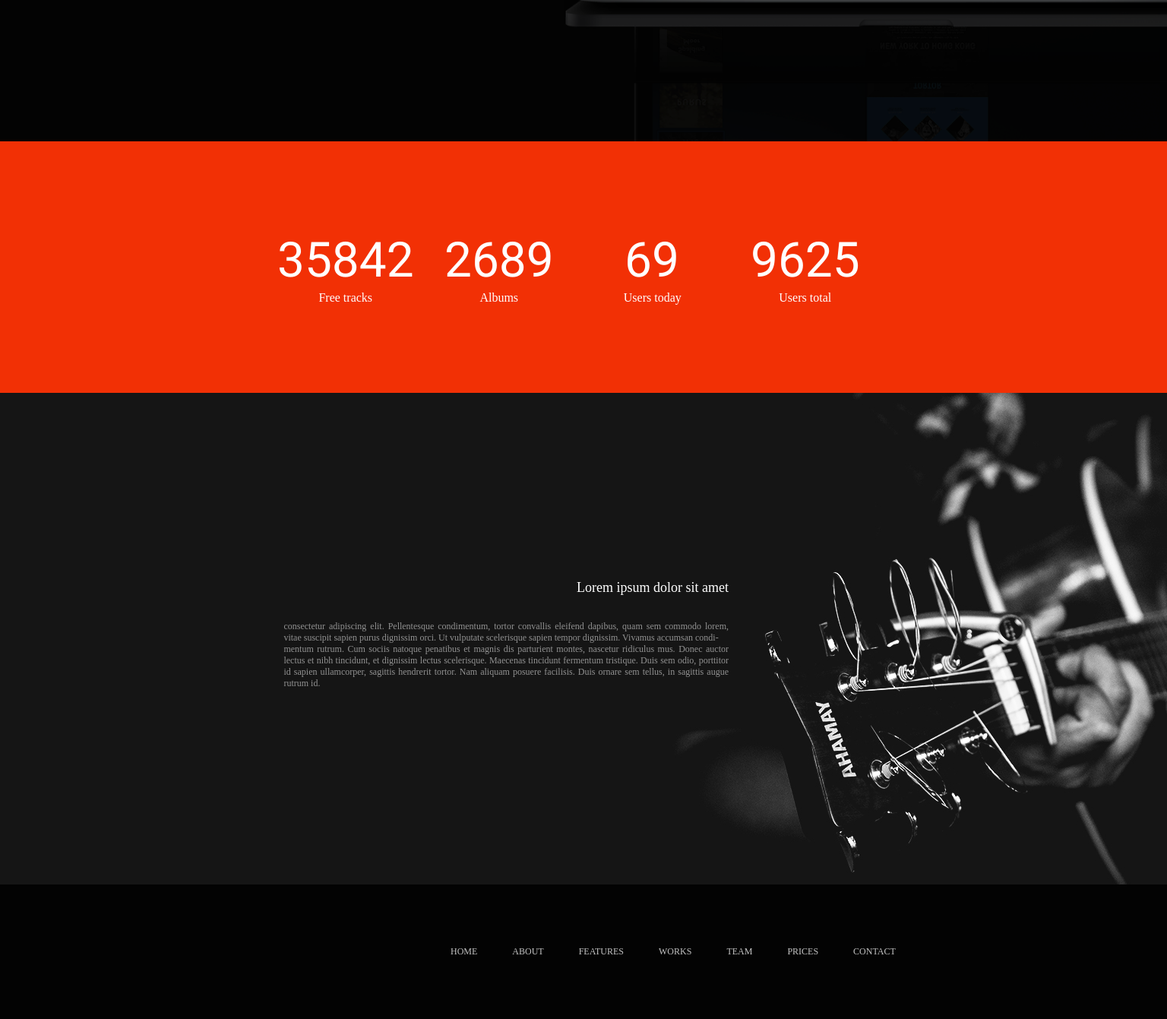
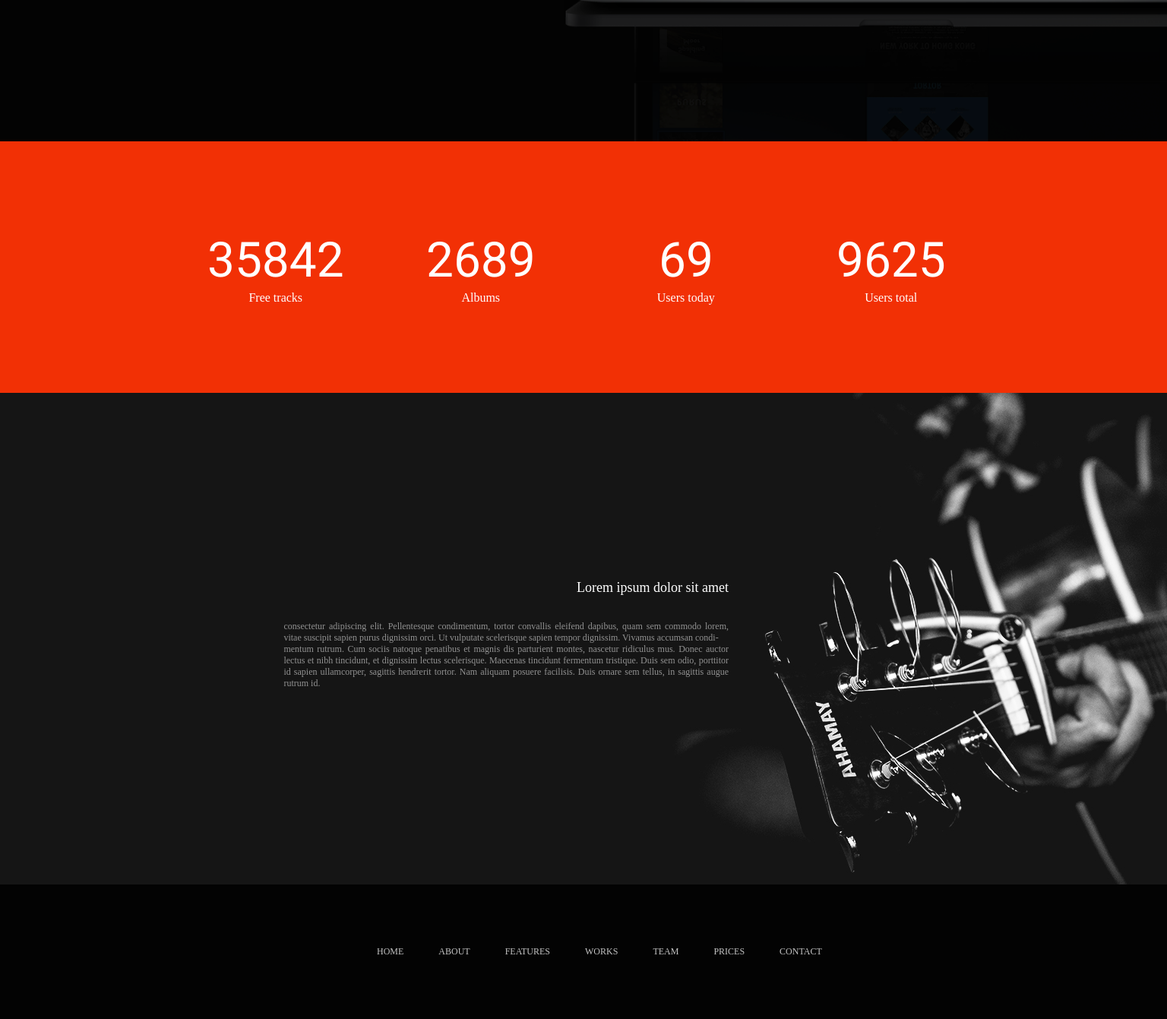
Before and after one commit to LEON-coder/Freedom_music, a plain HTML site: page src/app/index.html in a window 1536 px wide. Shown: the part 1646-2987 px from the top of the page at 76% size. Drawn offline with Linux system fonts and the light colour scheme.

Commit message:
--- Auto-Git Commit ---

```diff
--- a/src/app/style.css
+++ b/src/app/style.css
@@ -718,7 +718,6 @@ body {
         width: 370px;
         justify-content: space-between;
     }
-
     .header-block__link-start {
         font-size: 11px;
         font-family: "HelveticaNeueCyr";
@@ -866,23 +865,13 @@ body {
         margin-left: auto;
         margin-right: auto;
     }
-
     .arrow-slider__block {
-
         width: 100%;
-
         display: flex;
-
         justify-content: space-between;
-
         margin-bottom: 80px;
     }
-
-.arrow-slider__block img {
-
-}
-
-
+    .arrow-slider__block img {}
     .header-block__welcome_text {
         margin-bottom: 20px;
         width: 429px;
@@ -923,8 +912,6 @@ margin-bottom: 80px;
         width: 100%;
         justify-content: center;
     }
-
-
     .header-block__link-start {
         font-size: 11px;
         font-family: "HelveticaNeueCyr";
@@ -955,12 +942,10 @@ margin-bottom: 80px;
         margin-top: 50px;
         margin-left: 0px;
     }
-
     .Block-about-us__right-block img {
         width: 60%;
         margin-left: 210px;
     }
-
     .number {
         font-size: 36pt;
         font-family: "Roboto";
@@ -972,15 +957,12 @@ margin-bottom: 80px;
         -ms-transform: matrix( 1.000339453788, 0, 0, 0.99905392620624, 0, 0);
         z-index: 56;
     }
-
     .margin-left {
         margin-left: 0px;
     }
-
     .margin-right {
         margin-right: 0;
     }
-
     .Guitar-block {
         display: flex;
         width: 100%;
@@ -1001,8 +983,6 @@ margin-bottom: 80px;
         margin-top: 0;
         margin-left: 0;
     }
-
-
     .Guitar-block__describe--text {
         font-size: 12px;
         font-family: "HelveticaNeueCyr";
@@ -1012,7 +992,6 @@ margin-bottom: 80px;
         margin-top: 33px;
         width: 100%;
     }
-
     .footer {
         display: flex;
         height: 190px;
@@ -1020,8 +999,6 @@ margin-bottom: 80px;
         background-color: #030303;
         justify-content: center;
     }
-
-
     .footer__list {
         display: flex;
         align-items: center;
@@ -1077,13 +1054,11 @@ margin-bottom: 80px;
     .header-block__welcome_music {
         font-size: 60px;
     }
-
     .arrow-slider__block {
         width: 100%;
         display: flex;
         justify-content: space-between;
         margin-bottom: 80px;
-
     }
     .header-block__information {
         font-size: 14px;
@@ -1106,7 +1081,6 @@ margin-bottom: 80px;
         width: 60%;
         justify-content: space-between;
     }
-
     .header-block__link-start {
         font-size: 11px;
         font-family: "HelveticaNeueCyr";
@@ -1119,7 +1093,6 @@ margin-bottom: 80px;
         z-index: 23;
         margin-left: 0;
     }
-
     .Block-about-us {
         display: flex;
         width: 100%;
@@ -1138,7 +1111,6 @@ margin-bottom: 80px;
         margin-top: 50px;
         margin-left: 0px;
     }
-
     .Block-about-us__right-block img {
         width: 60%;
         margin-left: 190px;
@@ -1154,8 +1126,6 @@ margin-bottom: 80px;
         -ms-transform: matrix( 1.000339453788, 0, 0, 0.99905392620624, 0, 0);
         z-index: 56;
     }
-
-
     .statistical-block__number {
         display: flex;
         background-color: rgb(242, 48, 5);
@@ -1165,16 +1135,12 @@ margin-bottom: 80px;
         justify-content: center;
         align-items: center;
     }
-
     .margin-left {
         margin-left: 0;
     }
-
     .margin-right {
         margin-right: 0;
     }
-
-
     .Guitar-block {
         display: flex;
         width: 100%;
@@ -1195,7 +1161,6 @@ margin-bottom: 80px;
         margin-top: 0;
         margin-left: 0;
     }
-
     .Guitar-block__describe--text {
         font-size: 12px;
         font-family: "HelveticaNeueCyr";
@@ -1205,7 +1170,6 @@ margin-bottom: 80px;
         margin-top: 33px;
         width: 100%;
     }
-
     .footer {
         height: 190px;
         width: 100%;
@@ -1213,8 +1177,6 @@ margin-bottom: 80px;
         display: flex;
         justify-content: center;
     }
-
-
     .footer__list {
         display: flex;
         align-items: center;
@@ -1251,6 +1213,25 @@ margin-bottom: 80px;
     .Block-about-us__right-block img {
         width: 100%;
     }
+    .margin-left {
+        margin-left: 0;
+    }
+    .margin-right {
+        margin-right: 0;
+    }
+    .footer {
+        display: flex;
+        height: 190px;
+        width: 100%;
+        background-color: #030303;
+        justify-content: center;
+    }
+    .footer__list {
+        display: flex;
+        align-items: center;
+        width: 584px;
+        margin-left: 0;
+    }
 }
 
 
```
Lines whose indentation alone changed are shown as unchanged.
